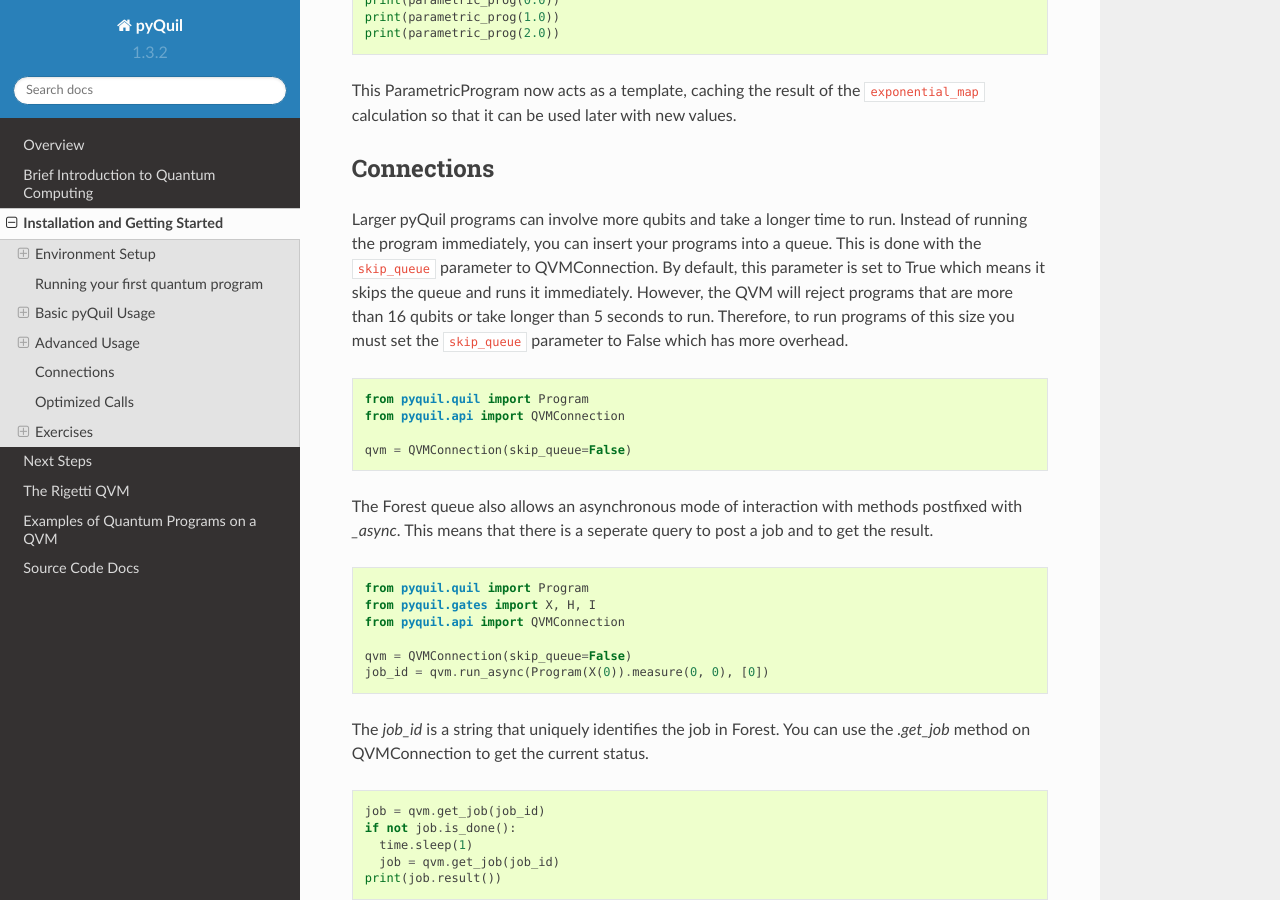
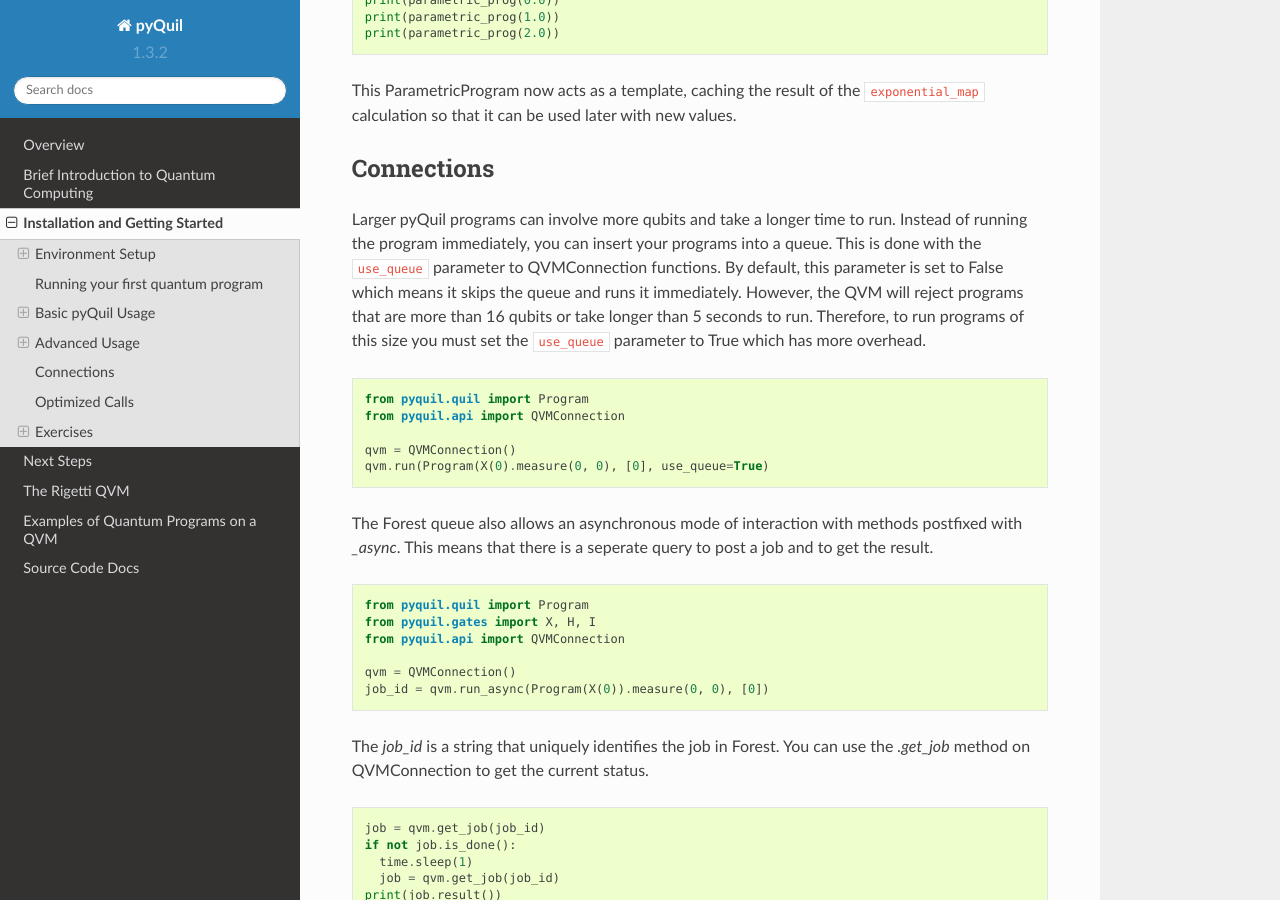
Before and after one commit to rigetti/pyquil, a Sphinx documentation site: the page built from docs/source/getting_started.rst, in a window 1280 px wide and 900 px high, scrolled down 15331 px. Built offline with Sphinx 7.4.7 and the Read the Docs theme 2.0.0, drawn with Linux system fonts in a browser that asks for light colours.

Commit message:
Renamed to use_queue parameter and some other changes in response to PR

```diff
--- a/docs/source/getting_started.rst
+++ b/docs/source/getting_started.rst
@@ -945,18 +945,19 @@
 Connections
 -----------
 Larger pyQuil programs can involve more qubits and take a longer time to run. Instead of running the
-program immediately, you can insert your programs into a queue. This is done with the ``skip_queue``
-parameter to QVMConnection. By default, this parameter is set to True which means it skips
+program immediately, you can insert your programs into a queue. This is done with the ``use_queue``
+parameter to QVMConnection functions. By default, this parameter is set to False which means it skips
 the queue and runs it immediately. However, the QVM will reject programs that are more than
 16 qubits or take longer than 5 seconds to run. Therefore, to run programs of this size you must
-set the ``skip_queue`` parameter to False which has more overhead.
+set the ``use_queue`` parameter to True which has more overhead.
 
 .. code:: python
 
   from pyquil.quil import Program
   from pyquil.api import QVMConnection
 
-  qvm = QVMConnection(skip_queue=False)
+  qvm = QVMConnection()
+  qvm.run(Program(X(0).measure(0, 0), [0], use_queue=True)
 
 The Forest queue also allows an asynchronous mode of interaction with methods postfixed with `_async`.
 This means that there is a seperate query to post a job and to get the result.
@@ -967,7 +968,7 @@
   from pyquil.gates import X, H, I
   from pyquil.api import QVMConnection
 
-  qvm = QVMConnection(skip_queue=False)
+  qvm = QVMConnection()
   job_id = qvm.run_async(Program(X(0)).measure(0, 0), [0])
 
 The `job_id` is a string that uniquely identifies the job in Forest. You can use the
```
Also changed, not shown: 5 other files.
